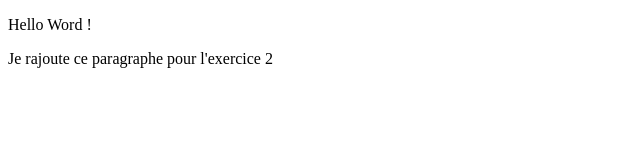
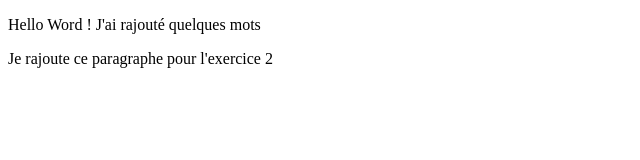
Before and after one commit to Fernandadankon11/cours-dev, a plain HTML site: page cours-dev/index.html in a window 1280 px wide. Shown: the whole page, without its empty margins (0-640 px from the left). Drawn offline with Linux system fonts and the light colour scheme.

Commit message:
Modification du paragraphe

```diff
--- a/cours-dev/index.html
+++ b/cours-dev/index.html
@@ -6,7 +6,7 @@
     <title>Document</title>
 </head>
 <body>
-    <p>Hello Word !</p>
+    <p>Hello Word ! J'ai rajouté quelques mots</p>
     <section><p>Je rajoute ce paragraphe pour l'exercice 2</p></section>
 </body>
 </html>
```
